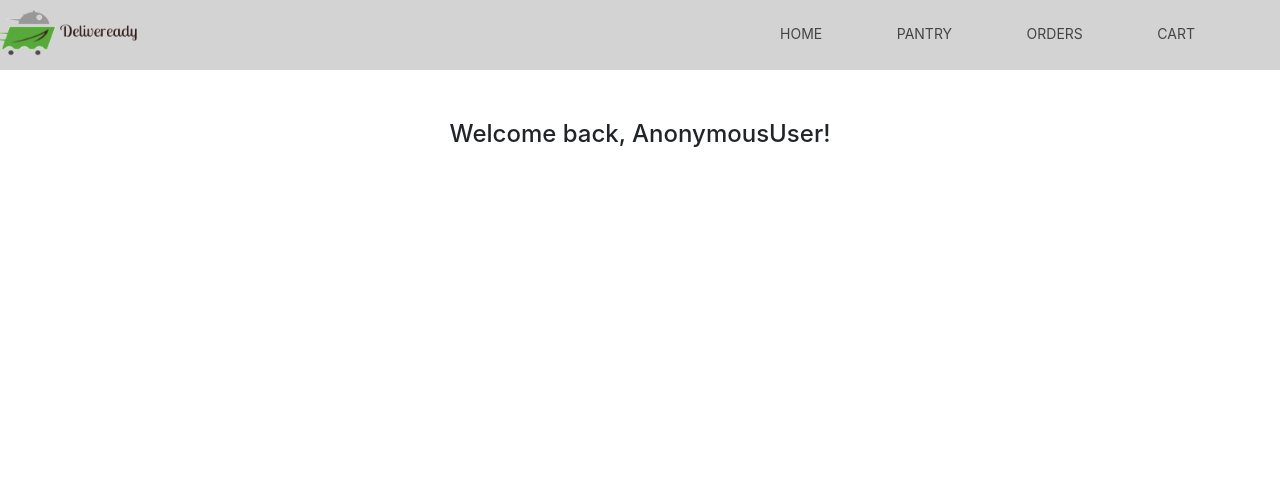
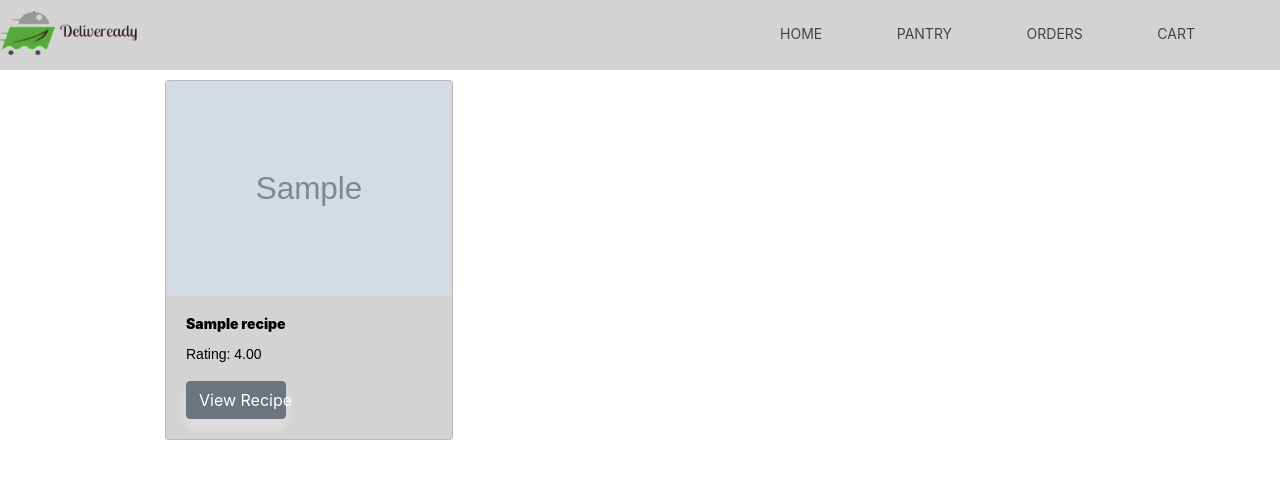
Before and after one commit to smitra33/Deliveready, a Django app: page /home/ in a window 1280 px wide. Shown: the top 479 px of the page. Run offline with Django 3.2, Linux system fonts and the light colour scheme; tables that the repository leaves empty hold one stand-in row (values such as "Sample post"); grey boxes marked "Sample" are stand-in pictures; some libraries are stand-ins or nearby versions.

Commit message:
Some more CSS changes

```diff
--- a/Deliveready/recipes/static/css/recipe.css
+++ b/Deliveready/recipes/static/css/recipe.css
@@ -68,7 +68,7 @@ nav a:hover::before {
 }
 
 body {
-    background-color: white;
+    background-color: ghostwhite;
 }
 
 .sale {
@@ -86,7 +86,7 @@ body {
 .btn {
     border-radius: 0;
     width: fit-content;
-    background-color: #7f9ca8;
+    background-color: #6c7f86;
     box-shadow: 0px 10px 10px #E0E0E0;
     z-index: 1;
     color: white;
@@ -100,9 +100,10 @@ body {
 }
 
 .card {
-    box-shadow: 0 20px 40px rgba(0, 0, 0, .2);
-    border-radius: 5px;
-    padding-bottom: 10px
+  background: lightgrey;
+  border: 1px solid #333D79FF;
+  color: black;
+  margin-bottom: 2rem;
 }
 
 .card-title {
--- a/Deliveready/recipes/templates/index.html
+++ b/Deliveready/recipes/templates/index.html
@@ -16,7 +16,6 @@
 <header>
     <div class="container">
       <h1 class="logo"> <img src="{% static 'images/Deliveready-modified.png' %}" width="170" height="70"> </h1>
-
       <nav>
         <ul>
           <li><a href="../../../../home/">Home</a></li>
@@ -33,27 +32,20 @@
       </nav>
     </div>
 </header>
-<body>
-<h4 style="padding-top: 50px; text-align: center">Welcome back, {{ user }}!</h4>
-{% if user.is_authenticated %}
+<div style="display: flex; flex-direction: row; flex-wrap: wrap; margin-left: 100px;">
   {% for obj in object_list %}
-    <div class="container mx-auto mt-4">
-      <div class="row">
-        <div class="col-md-4">
-          <div class="card" style="width: 18rem;">
-            <img src="{% static obj.filename_url %}" class="card-img-top" alt="...">
-            <div class="card-body">
-              <h5 class="card-title">{{obj.title}}</h5>
-              <h6 class="card-subtitle">Rating: {{obj.rating}}</h6>
-                 <a href="{% url 'recipes:recipe' obj.id %}" class="btn mr-2" style="float: center"><i class="fas fa-link"></i> View Recipe</a>
-            </div>
+      {#  Single Card Template:#}
+      <div class="card" style="width: 18rem; margin: 10px; background-color: lightgrey;">
+        <img src="{% static obj.filename_url %}" class="card-img-top" >
+        <div class="card-body">
+          <div style="display: flex; flex-direction: row; color: black">
+            <h5 class="card-title">{{ obj.title }}</h5>
           </div>
+          <p class="card-text" style="color: black">Rating: {{ obj.rating }}</p>
+          <a href="{% url 'recipes:recipe' obj.id %}" class="btn btn-secondary" style="padding-right: 10px">View Recipe </a>
         </div>
-      <div class="col-md-4">
-    </div>
-  <div>
+      </div>
   {% endfor %}
-{% endif %}
 </div>
-</body>
+
 {% endblock content %}
--- a/Deliveready/recipes/templates/recipe.html
+++ b/Deliveready/recipes/templates/recipe.html
@@ -62,7 +62,7 @@
 
             <!-- Modal Header -->
             <div class="modal-header">
-              <h4 id="modal-heading" class="modal-title">Modal</h4>
+              <h4 id="modal-heading" class="modal-title">Please Confirm</h4>
               <button type="button" class="close" data-dismiss="modal">&times;</button>
             </div>
 
--- a/Deliveready/shoppingcart/templates/cart.html
+++ b/Deliveready/shoppingcart/templates/cart.html
@@ -85,7 +85,7 @@
 
     </div> <!-- row -->
   </div>  <!-- container -->
-<script src = "../static/cart.js"></script>
+<script type="application/javascript" src = "{% static 'cart.js' %}"></script>
 <script src="https://code.jquery.com/jquery-3.4.1.slim.min.js" integrity="sha384-J6qa4849blE2+poT4WnyKhv5vZF5SrPo0iEjwBvKU7imGFAV0wwj1yYfoRSJoZ+n" crossorigin="anonymous"></script>
 <script src="https://cdn.jsdelivr.net/npm/popper.js@1.16.0/dist/umd/popper.min.js" integrity="sha384-Q6E9RHvbIyZFJoft+2mJbHaEWldlvI9IOYy5n3zV9zzTtmI3UksdQRVvoxMfooAo" crossorigin="anonymous"></script>
 <script src="https://cdn.jsdelivr.net/npm/bootstrap@4.4.1/dist/js/bootstrap.min.js" integrity="sha384-wfSDF2E50Y2D1uUdj0O3uMBJnjuUD4Ih7YwaYd1iqfktj0Uod8GCExl3Og8ifwB6" crossorigin="anonymous"></script>
```
Also changed, not shown: Deliveready/recipes/static/css/index.css (+5 -38 lines), Deliveready/recipes/static/images/avotoast.jpg, Deliveready/recipes/static/images/chicken.jpg (deleted), Deliveready/recipes/static/images/cordon.jpg (added), Deliveready/recipes/static/images/cupcakes.jpg (added), Deliveready/recipes/static/images/fish.jpg (added), Deliveready/recipes/static/images/grilledcheese.jpg (deleted), Deliveready/recipes/static/images/pancakes.jpg (deleted), Deliveready/recipes/static/images/pasta.jpg (deleted), Deliveready/recipes/static/images/pesto_chicken.jpg (added), Deliveready/recipes/static/images/pizza.jpg (deleted), Deliveready/recipes/static/images/tuna.jpg (added), 2 other files.
